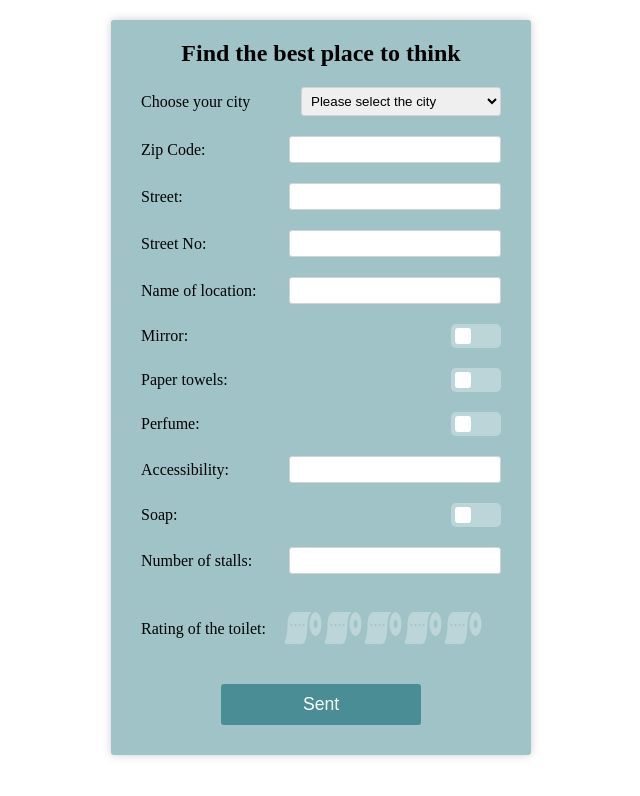
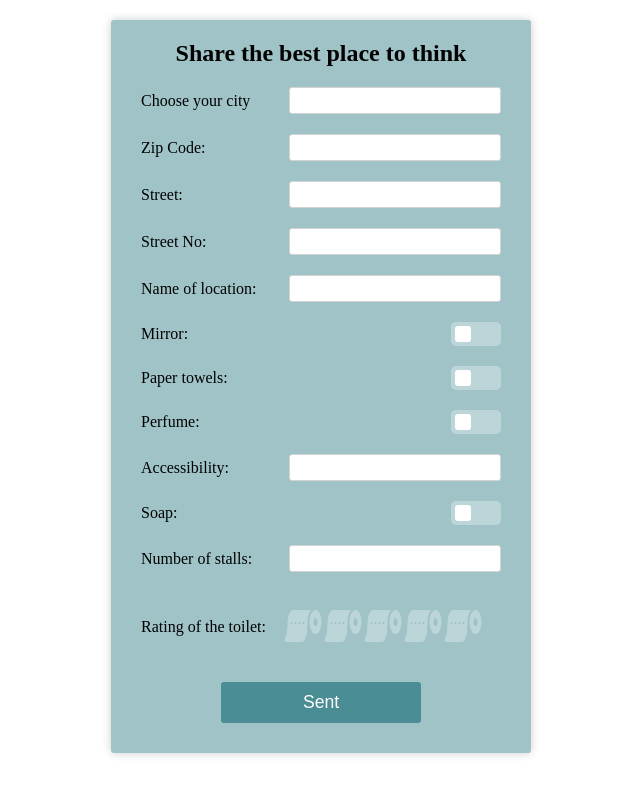
Before and after one commit to FBW41-2/toilets-app-ilona-group-toilets-app, a plain HTML site: page index.html in a window 1280 px wide. Shown: the whole page, without its empty margins (319-959 px from the left). Drawn offline with Linux system fonts and the light colour scheme.

Commit message:
city autocomplete

```diff
--- a/index.html
+++ b/index.html
@@ -10,15 +10,15 @@
 <body>
     <div class="form">
         <form action="https://kloapp.herokuapp.com/add" method="POST">
-            <h1>Find the best place to think</h1>
+            <h2>Share the best place to think</h2>
             <div>
                 <label for="city">Choose your city</label>
-                <select name="city" required minlength="3">
-                    <option value="">Please select the city</option>
-                    <option value="Hamburg">Hamburg</option>
-                    <option value="Berlin">Berlin</option>
-                    <option value="Wedel">Wedel</option>
-                </select>
+                <input type="text" name="city" id="city" list="cities" minlength="3">
+                <datalist id="cities" required>
+                    <option value="Hamburg">
+                    <option value="Berlin">
+                    <option value="Wedel">
+                </datalist>
             </div>
 
             <div>
@@ -120,7 +120,6 @@
             </div>
 
             <div>
-
                 <input type="submit" value="Sent">
             </div>
         </form>
--- a/style.css
+++ b/style.css
@@ -13,7 +13,7 @@ form {
     box-shadow: 0 0 10px  rgba(0, 0, 0, .2);
     border-radius: 3px;
 }
-h1 {
+h2 {
     font-size: 1.5em;
     margin: 0 auto;
     margin-bottom: 10px;
```
